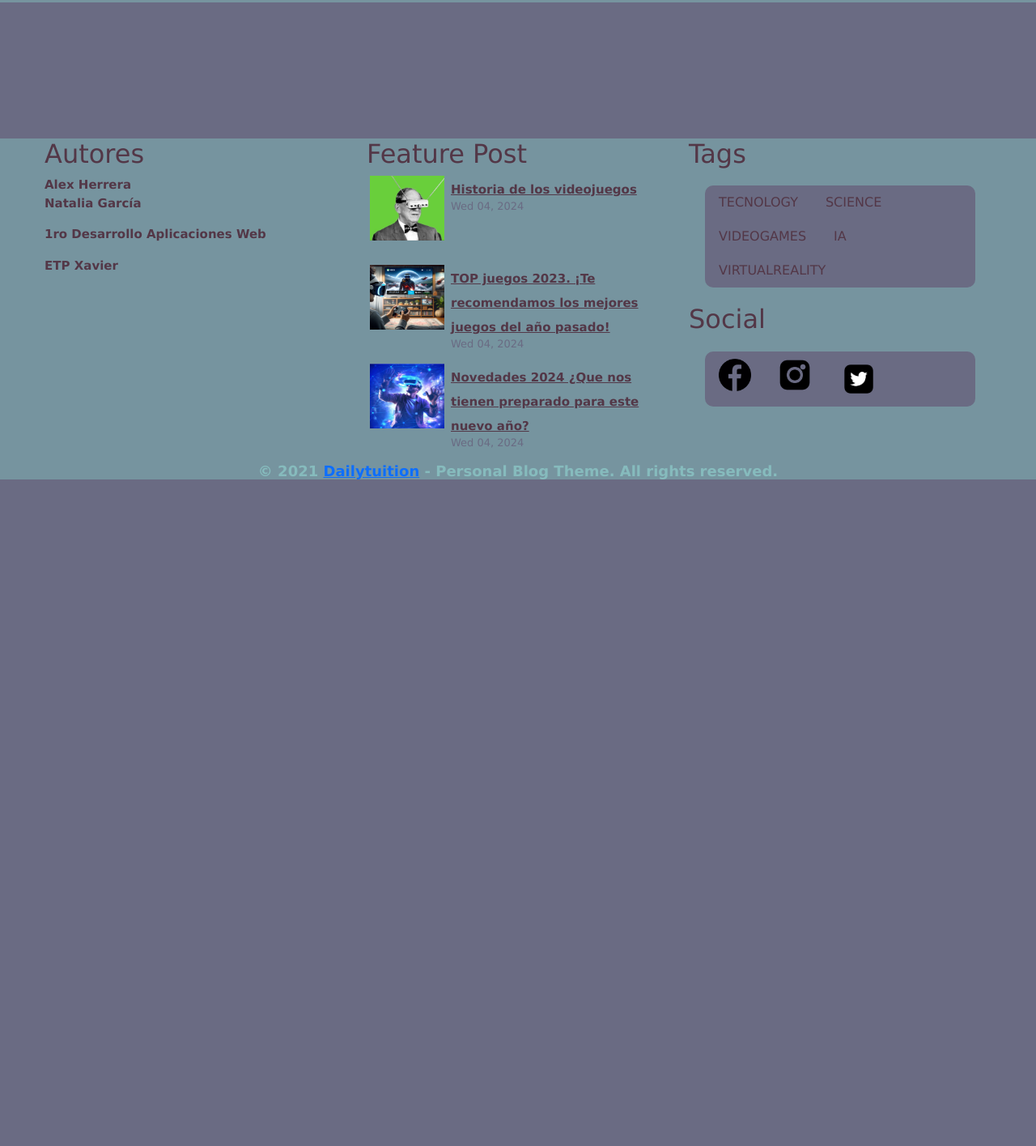
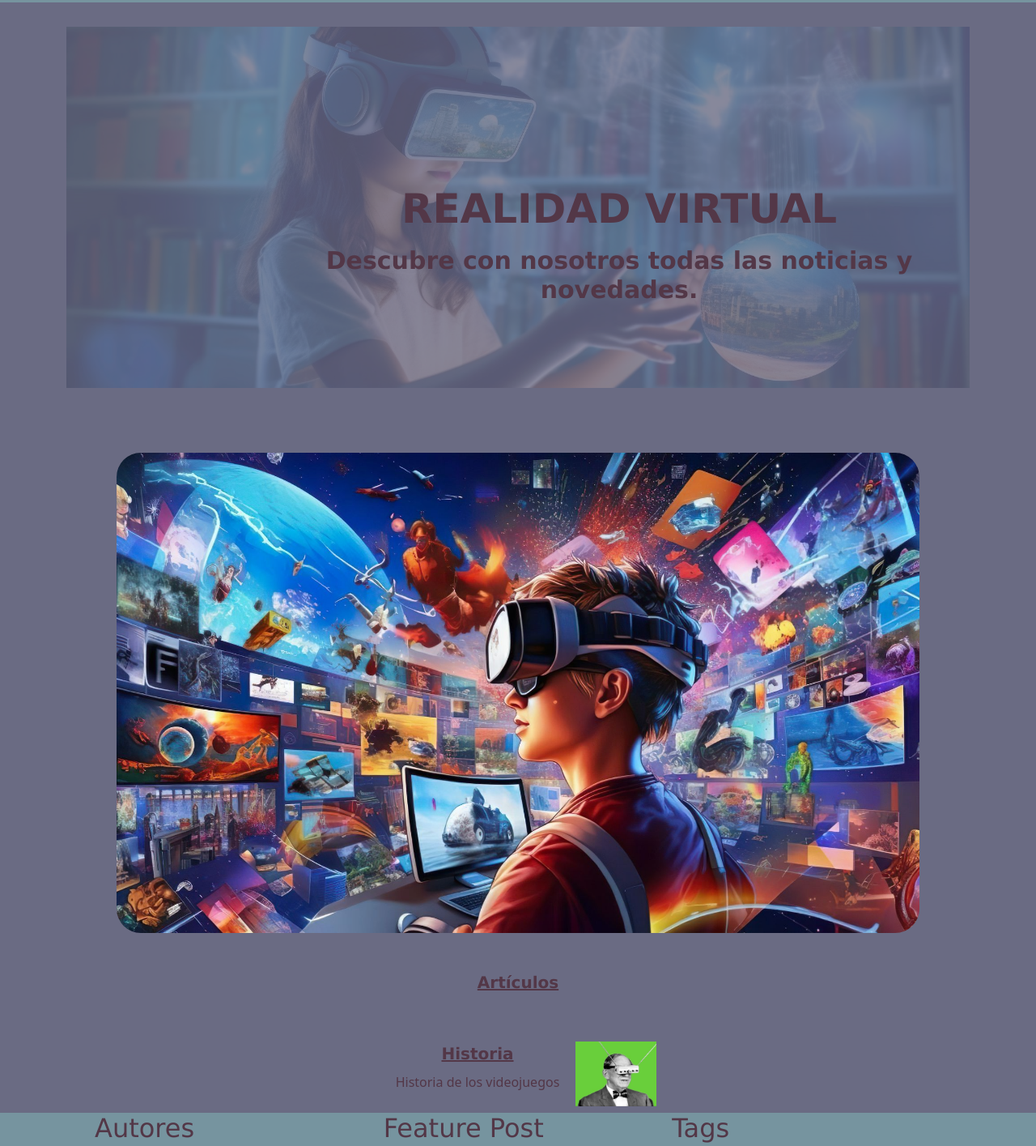
Before and after one commit to natgsarabia/exercici_MP09UF1AC4B_alexHerrera_nataliaGarcia-2.0, a plain HTML site: page index.html in a window 1280 px wide. Shown: the part 89-1504 px from the top of the page at 81% size. Before the commit the page ends 800 px from the top, so only its background shows below. Drawn offline with nearby package versions, Linux system fonts and the light colour scheme.

Commit message:
comprobación todos los archivos están actualizados

```diff
--- a/index.css
+++ b/index.css
@@ -2,12 +2,18 @@ body{
     background-color:#6A6B83 ;
     padding: 0;
     margin: 0;
+
 }
 
 .site-main{
     max-width: 1200px;
     padding: 0 15px;
     margin: auto;
+}
+
+.row{
+    margin-inline: 50px;
+
 }
 
 nav{
@@ -17,6 +23,24 @@ nav{
 footer{
     background-color: #76949F;
 
+}
+
+.headings{
+    position:relative;
+    width: 100%;
+    margin-top: 30px;
+}
+
+.portada{
+    opacity: 0.2;
+    width: 100%;
+}
+
+.titulo{
+    position: absolute;
+    text-align: center;
+    top:80px;
+    left:380px
 }
 
 .margin{
@@ -86,9 +110,28 @@ footer{
 }
 
 
+.justify-content-center{
+    text-align: center;
+}
+
+
 .tags{
     background-color: #6A6B83;
     border-radius: 10px;
     margin: 20px;
 
 }
+
+/* post */
+.tags-post{
+    background-color: #76949F;
+    border-radius: 10px;
+    margin: 20px;
+
+}
+
+.text-right{
+    float: right;
+
+    text-align: center;
+}
--- a/index.html
+++ b/index.html
@@ -39,70 +39,59 @@
       </div>
     </nav>
   </header>
-  <main id="site-main">
+  <main >
 
-    <!-- Swiper slider -->
-        <section class="slider">
-            <div class="main">
+    <section class="container">
+      <div class="headings">
+        <i><img src="./assets/indexImagen1.jpg" alt="portada" class="portada"></i>
+        <div class="titulo" style="margin-left: -130px;">
+          <div class="category" style="margin-top: 100px;">
+              <a href="#" class="nav-link title" style="font-size: 50px;">REALIDAD VIRTUAL</a>
+          </div>
 
-                <!-- Slider main container -->
-                    <div class="swiper-container">
-                        <!-- Additional required wrapper -->
-                        <div class="swiper-wrapper">
-                            <!-- Slides -->
-                            <div class="swiper-slide">
-                                <a href="#">
-                                    <img src="" class="img-fluid" alt="">
-                                </a>
+          <div class="title">
+              <h2 class="text-title title display-1">
+                <p>Descubre con nosotros todas las noticias y novedades. </p>
+              </h2>
           </div>
-                             <!-- Slides -->
-                              <!-- Slides -->
-                            <div class="swiper-slide">
-                                <a href="#">
-                                    <img src="" class="img-fluid" alt="">
-                                </a>
-                            </div>
-                             <!-- Slides -->
-                              <!-- Slides -->
-                            <div class="swiper-slide">
-                                <a href="#">
-                                    <img src="" class="img-fluid" alt="">
-                                </a>
-                            </div>
-                                <!-- Slides -->
-                                     <!-- Slides -->
-                            <div class="swiper-slide">
-                                <a href="#">
-                                    <img src="" class="img-fluid" alt="">
-                                </a>
-                            </div>
-                                <!-- Slides -->
-                                <div class="swiper-slide">
-                                    <a href="#">
-                                        <img src="" class="img-fluid" alt="">
-                                    </a>
-                                </div>
-                                    <!-- Slides -->
-                                    <div class="swiper-slide">
-                                        <a href="#">
-                                            <img src="" class="img-fluid" alt="">
-                                        </a>
-                                    </div>
-                                        <!-- Slides -->
-                                        <div class="swiper-slide">
-                                            <a href="#">
-                                                <img src="" class="img-fluid" alt="">
-                                            </a>
-                                        </div>
-                                            <!-- Slides -->
 
         </div>
       </div>
 
+      <div class=" row justify-content-center" style="margin-top: 80px;">
+        <i><img src="./assets/indexImagen2.jpg" style="width: 100%; border-radius: 30px;"> </i>
       </div>
+
+      <div class="row" style="margin-top: 30px;">
+        <div class="post-realted py-2">
+          <div class="row justify-content-center ">
+            <div class="next ">
+              <div class="py-2">
+                <a  class=" subtitle justify-content-center">
+                    Artículos
+                  <i class="fas fa-chevron-right"></i>
+                </a>
+              </div>
+              <article class="article justify-content-center" style="margin-top: 50px;">
+                <div class="d-flex justify-content-center">
+                  <div class="cart-body  px-1">
+                      <div class="category">
+                         <a  class="link subtitle ">Historia</a>
+                      </div>
+                        <a href="article 1.html" class="nav-link  article" style="color: #533747">
+                          Historia de los videojuegos
+                        </a>
+                  </div>
+                    <a>
+                      <img href="article 1.html" src="./assets/img1.png" class="object-fit text-right"  alt="">
+                    </a>
+                </div>
+              </article>
+            </div>
+          </div>
+      </div>
+
     </section>
-     <!-- .Swiper slider -->
-
   </main>
 <!-- .Main Site -->
 
```
Also changed, not shown: article 3.html (+46 -7 lines), Información-ideas/opciones paleta colores pagina/Captura de pantalla 2023-12-14 085712.png (deleted), Información-ideas/opciones paleta colores pagina/Captura de pantalla 2023-12-14 085802.png (deleted), Información-ideas/opciones paleta colores pagina/Captura de pantalla 2023-12-14 085850.png (deleted), Información-ideas/opciones paleta colores pagina/Captura de pantalla 2023-12-14 085907.png (deleted), Información-ideas/opciones paleta colores pagina/Captura de pantalla 2023-12-14 085928.png (deleted), Información-ideas/opciones paleta colores pagina/Captura de pantalla 2023-12-14 085956.png (deleted), assets/indexImagen1.jpg (added), assets/indexImagen2.jpg (added), 2 other files. Lines whose indentation alone changed are shown as unchanged.
